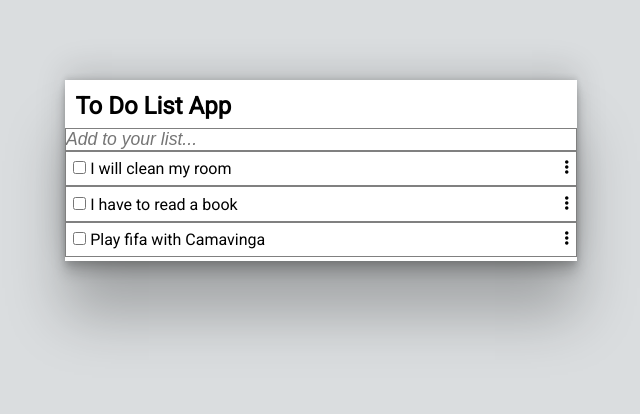
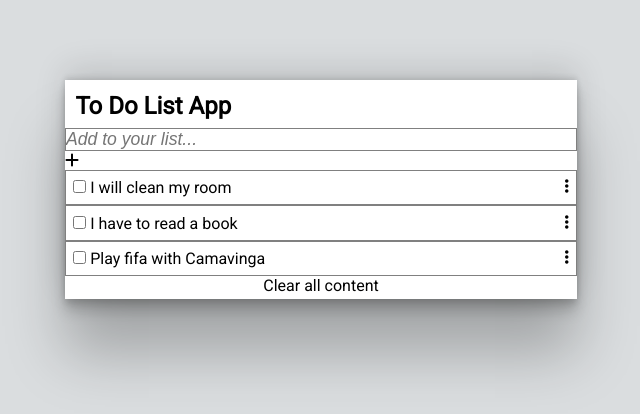
Before and after one commit to Chimoneg27/To-Do-List, a website built with webpack: page src/index.html in a window 1280 px wide. Shown: the whole page, without its empty margins (319-959 px from the left). Built offline with nearby package versions, Linux system fonts and the light colour scheme.

Commit message:
Add clear button container

```diff
--- a/src/index.html
+++ b/src/index.html
@@ -12,8 +12,14 @@
             <h2>To Do List App</h2>
         </div>
         <ul id="tasks">
-            <li><input type="text" id="addTaskToDo" placeholder="Add to your list..."></li>
+            <li id="addInput">
+                <input type="text" id="addTaskToDo" placeholder="Add to your list...">
+                <i class="fa-solid fa-plus fs-3"></i>
+            </li>
         </ul>
+        <div class="btn-box">
+            <span id="clear-all">Clear all content</span>
+        </div>
     </div>
 
     <script src="https://kit.fontawesome.com/e23401e35c.js" crossorigin="anonymous"></script>
```
